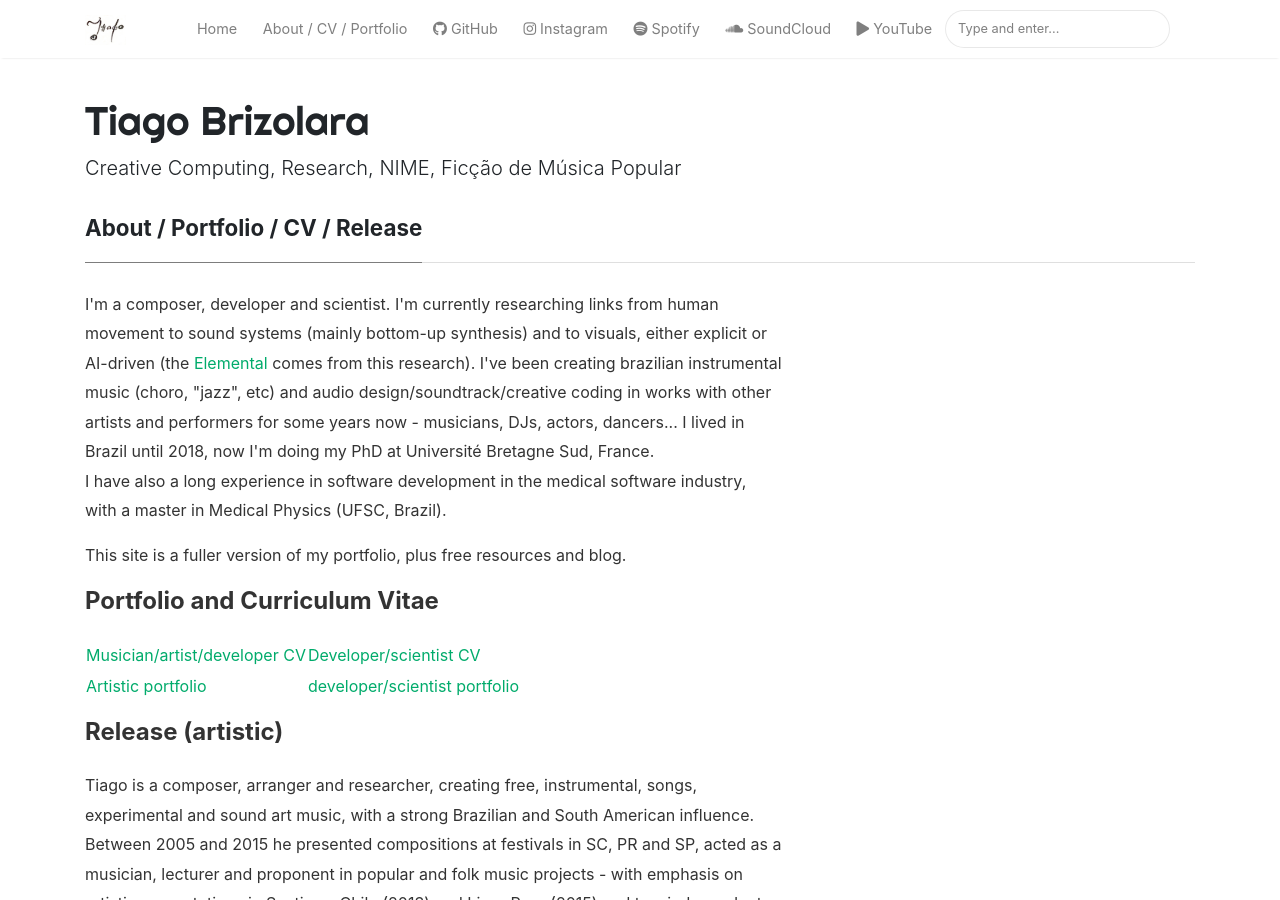
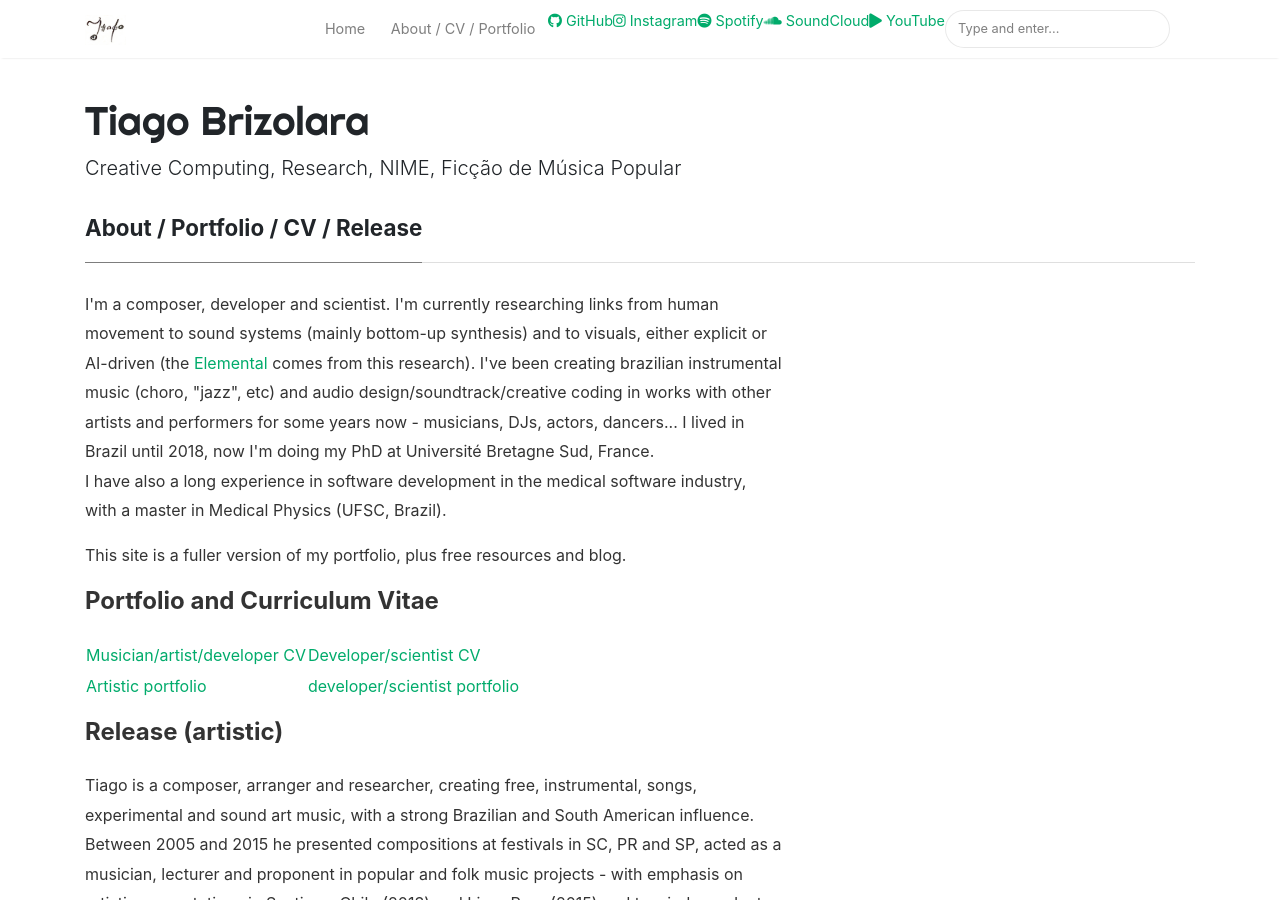
Before and after one commit to mgmoritzdev/brizolara.github.io, a Jekyll site: the page built from _pages/about.md, in a window 1280 px wide and 900 px high. Built offline with Jekyll 4.4.1, drawn with Linux system fonts in a browser that asks for light colours; nearby versions of some CDN libraries; comment, search, counter and statistics services are not loaded.

Commit message:
update top bar and About

```diff
--- a/_layouts/default.html
+++ b/_layouts/default.html
@@ -76,28 +76,28 @@ ga('send', 'pageview');
                 </li>
 
                 <li class="nav-item">
-                    <a class="nav-link" href="www.github.com/brizolara"><i class="fab fa-github"></i> GitHub</a>
+                    <a href="www.github.com/brizolara"><i class="fab fa-github"></i> GitHub</a>
                 </li>
 
                 <!-- gitlab
                     <li class="nav-item">
-                    <a class="nav-link" href="www.gitlab.com/brizolara"><i class="fab fa-gitlab"></i> GitLab</a>
+                    <a href="www.gitlab.com/brizolara"><i class="fab fa-gitlab"></i> GitLab</a>
                 </li> -->
 
                 <li class="nav-item">
-                    <a class="nav-link" href="www.instagram.com/tiago.brizolara"><i class="fab fa-instagram"></i> Instagram</a>
+                    <a href="www.instagram.com/tiago.brizolara"><i class="fab fa-instagram"></i> Instagram</a>
                 </li>
 
                 <li class="nav-item">
-                    <a class="nav-link" href="https://open.spotify.com/artist/7jX4pMvEFiYhxrCWVi8wKT"><i class="fab fa-spotify"></i> Spotify</a>
+                    <a href="https://open.spotify.com/artist/7jX4pMvEFiYhxrCWVi8wKT"><i class="fab fa-spotify"></i> Spotify</a>
                 </li>
 
                 <li class="nav-item">
-                    <a class="nav-link" href="www.soundcloud.com/tiagobrizolara"><i class="fab fa-soundcloud"></i> SoundCloud</a>
+                    <a href="www.soundcloud.com/tiagobrizolara"><i class="fab fa-soundcloud"></i> SoundCloud</a>
                 </li>
 
                 <li class="nav-item">
-                    <a class="nav-link" href="https://www.youtube.com/channel/UCiz4YTQpbPE_-f0dD2wvrng"><i class="fa fa-play" aria-hidden="true"></i> YouTube</a>
+                    <a href="https://www.youtube.com/channel/UCiz4YTQpbPE_-f0dD2wvrng"><i class="fa fa-play" aria-hidden="true"></i> YouTube</a>
                 </li>
 
                 <!-- [Brizo] removing all these links related to the Jekyll template. The link in the page footer should suffice...
```
